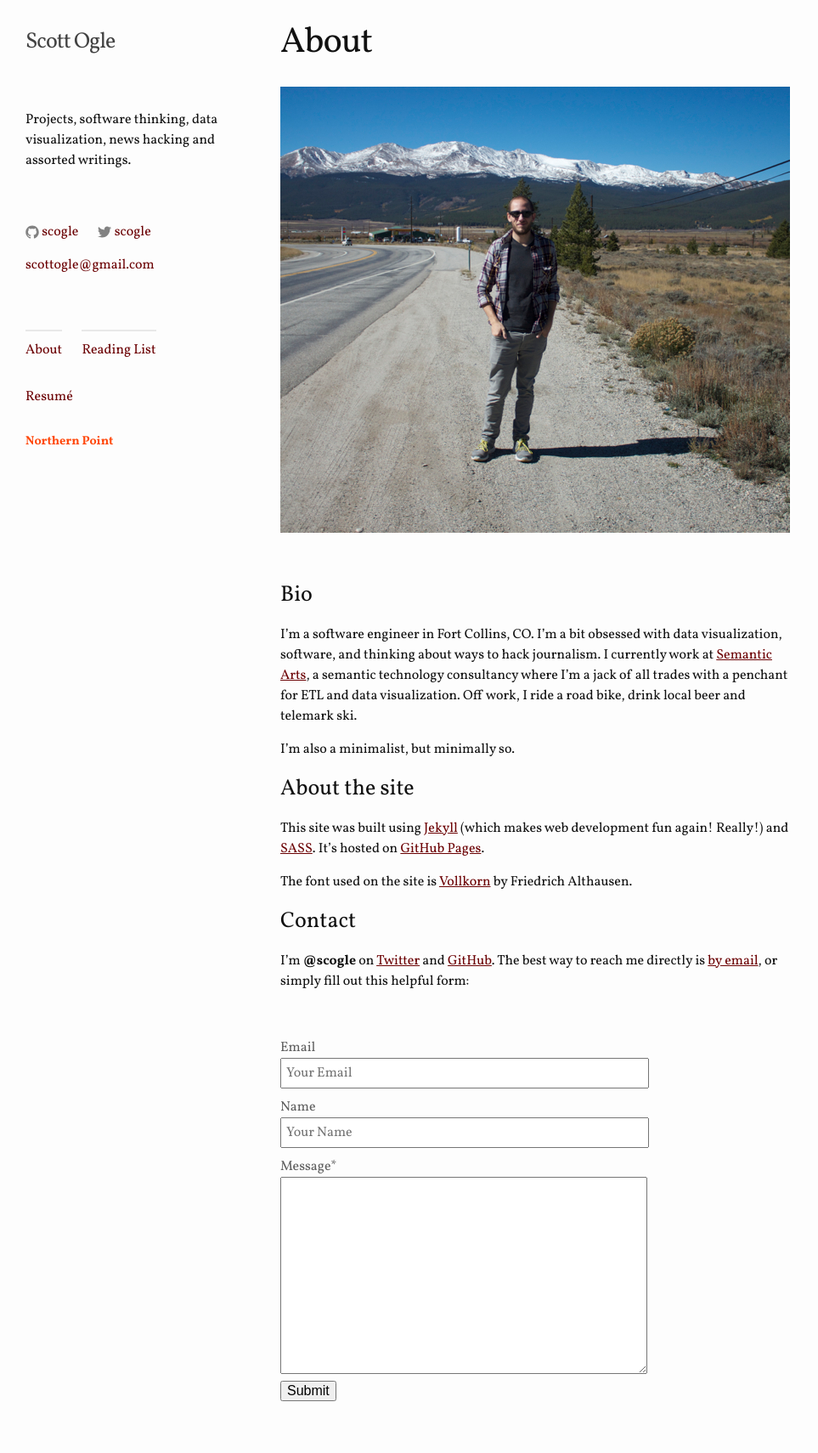
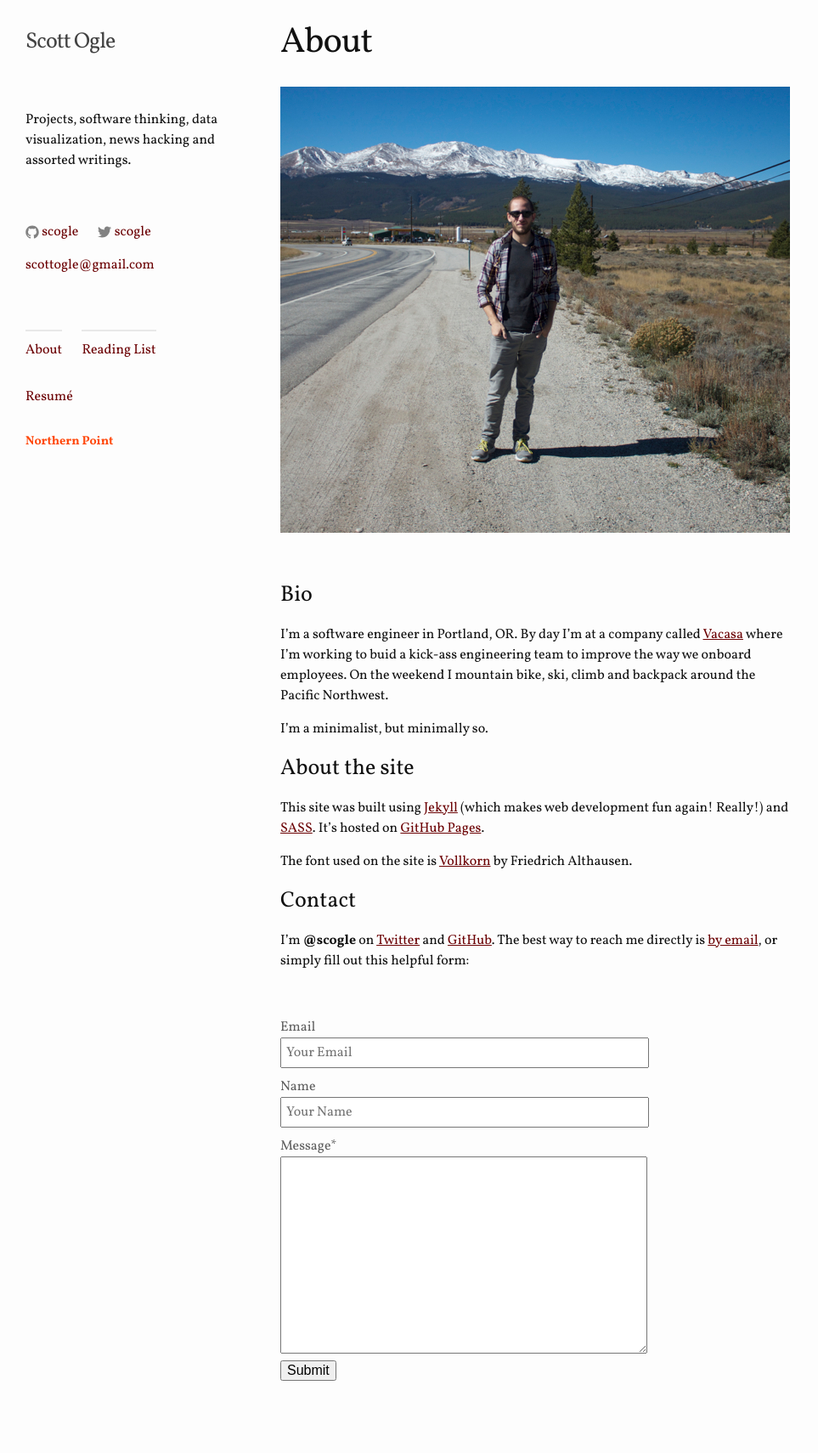
Before and after one commit to scogle/scogle.github.io, a Jekyll site: the page built from about.md, in a window 1280 px wide. Shown: the whole page at 85% size, without its empty margins (0-963 px from the left). Built offline with Jekyll 4.4.1, drawn with Linux system fonts in a browser that asks for light colours; after the commit the page ends 1686 px from its top, so only the background shows below that.

Commit message:
updared bio

```diff
--- a/about.md
+++ b/about.md
@@ -10,9 +10,9 @@ permalink: /about/
 
 ### Bio
 
-I'm a software engineer in Fort Collins, CO.  I'm a bit obsessed with data visualization, software, and thinking about ways to hack journalism.  I currently work at [Semantic Arts](http://semanticarts.com/), a semantic technology consultancy where I'm a jack of all trades with a penchant for ETL and data visualization.  Off work, I ride a road bike, drink local beer and telemark ski.
+I'm a software engineer in Portland, OR. By day I'm at a company called [Vacasa](https://www.vacasa.com/) where I'm working to buid a kick-ass engineering team to improve the way we onboard employees. On the weekend I mountain bike, ski, climb and backpack around the Pacific Northwest.
 
-I'm also a minimalist, but minimally so.
+I'm a minimalist, but minimally so.
 
 ### About the site
 
```
